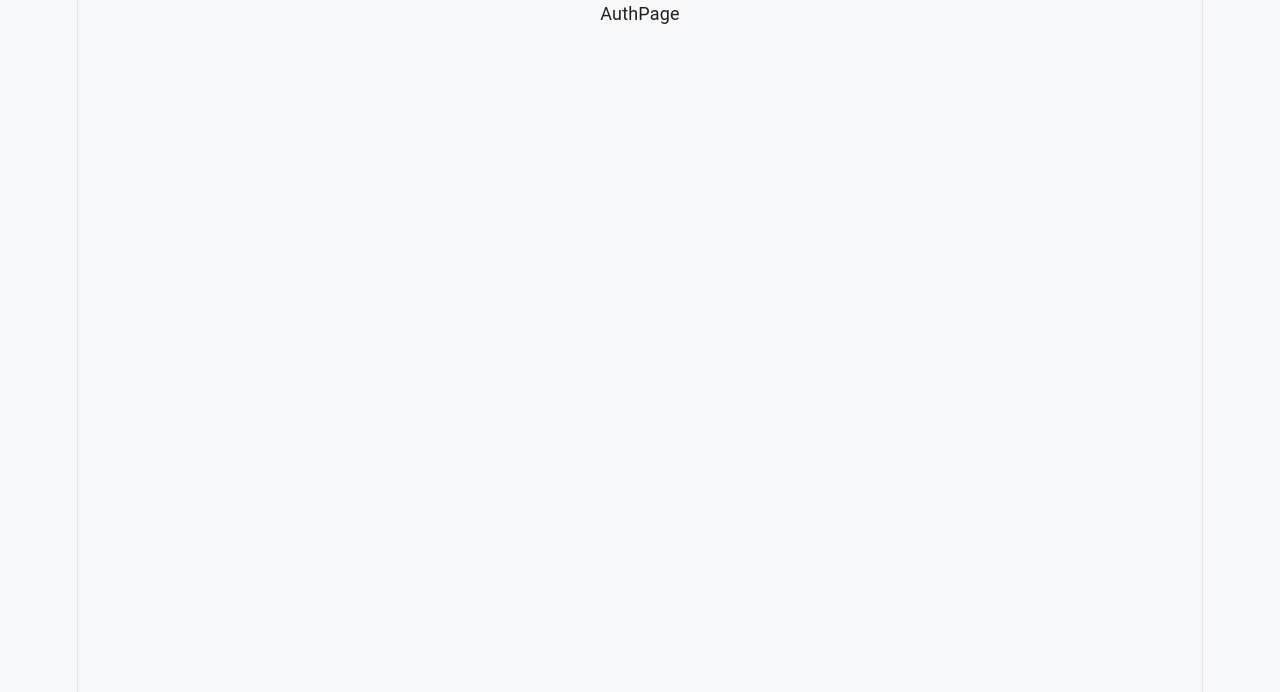
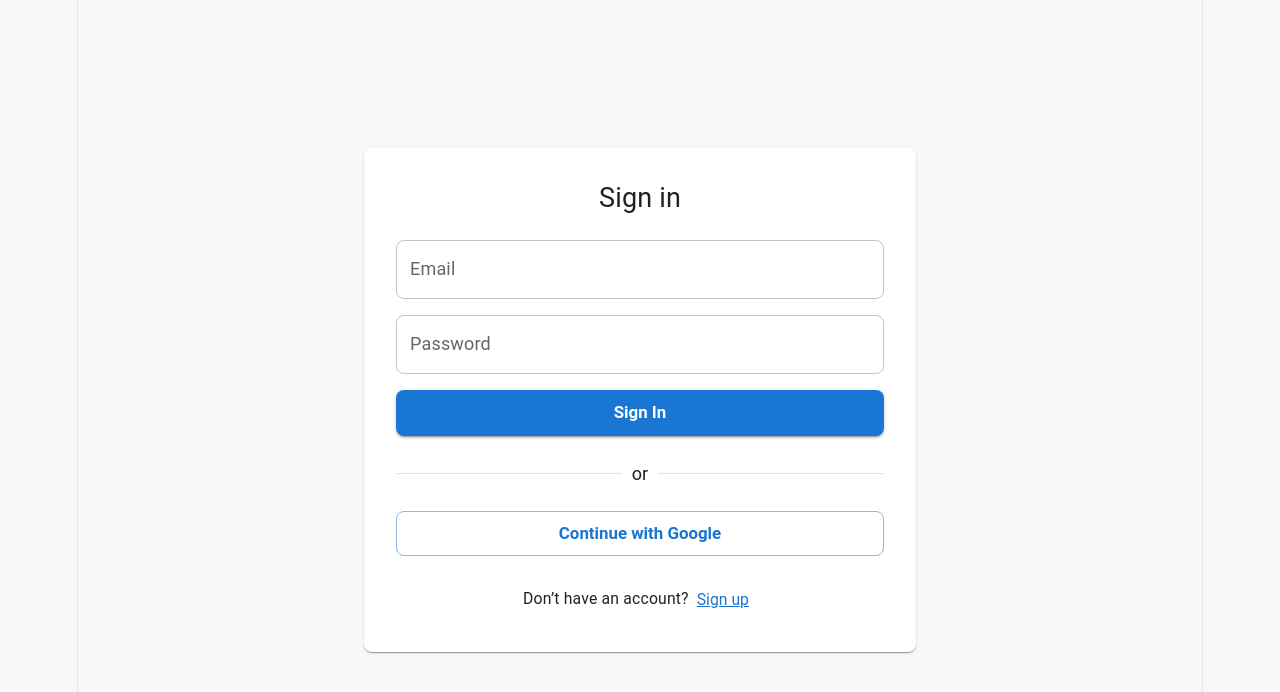
Before and after one commit to Londort/gymapp2, a React (Vite) app: page /auth in a window 1280 px wide. Shown: the top 692 px of the page. Built offline with nearby package versions, Linux system fonts and the light colour scheme.

Commit message:
Create AuthPage layout + Add login form + Add validation schema

```diff
--- a/package.json
+++ b/package.json
@@ -12,12 +12,15 @@
   "dependencies": {
     "@emotion/react": "^11.14.0",
     "@emotion/styled": "^11.14.1",
+    "@hookform/resolvers": "^5.2.2",
     "@mui/icons-material": "^9.0.0",
     "@mui/material": "^9.0.0",
     "@supabase/supabase-js": "^2.105.0",
     "react": "^19.2.4",
     "react-dom": "^19.2.4",
-    "react-router-dom": "^7.14.2"
+    "react-hook-form": "^7.74.0",
+    "react-router-dom": "^7.14.2",
+    "zod": "^4.3.6"
   },
   "devDependencies": {
     "@eslint/js": "^9.39.4",
--- /dev/null
+++ b/src/features/auth/AuthForm.jsx
@@ -0,0 +1,96 @@
+// src/features/auth/components/AuthForm.jsx
+import { Stack, Typography, TextField, Button, Divider } from '@mui/material';
+import { useForm } from 'react-hook-form';
+import { zodResolver } from '@hookform/resolvers/zod';
+
+import { loginSchema, registerSchema } from '@/features/auth/auth.schema';
+
+export default function AuthForm({ mode, onSwitchMode }) {
+  const isLogin = mode === 'login';
+
+  const {
+    register,
+    handleSubmit,
+    formState: { errors },
+    reset,
+  } = useForm({
+    resolver: zodResolver(isLogin ? loginSchema : registerSchema),
+    defaultValues: {
+      email: '',
+      password: '',
+      confirmPassword: '',
+    },
+  });
+
+  function onSubmit(data) {
+    console.log('Auth form data:', data);
+  }
+
+  function handleSwitchMode() {
+    reset();
+    onSwitchMode();
+  }
+
+  return (
+    <Stack spacing={3}>
+      <Typography variant="h5" fontWeight={700} textAlign="right">
+        {isLogin ? 'Sign in' : 'Sign up'}
+      </Typography>
+
+      <Stack component="form" spacing={2} onSubmit={handleSubmit(onSubmit)}>
+        <TextField
+          label="Email"
+          type="email"
+          fullWidth
+          {...register('email')}
+          error={!!errors.email}
+          helperText={errors.email?.message}
+        />
+
+        <TextField
+          label="Password"
+          type="password"
+          fullWidth
+          {...register('password')}
+          error={!!errors.password}
+          helperText={errors.password?.message}
+        />
+
+        {!isLogin && (
+          <TextField
+            label="Confirm password"
+            type="password"
+            fullWidth
+            {...register('confirmPassword')}
+            error={!!errors.confirmPassword}
+            helperText={errors.confirmPassword?.message}
+          />
+        )}
+
+        <Button type="submit" variant="contained" size="large" fullWidth>
+          {isLogin ? 'Sign In' : 'Create account'}
+        </Button>
+      </Stack>
+
+      <Divider>or</Divider>
+
+      <Button variant="outlined" size="large" fullWidth>
+        Continue with Google
+      </Button>
+
+      <Typography variant="body2" textAlign="center">
+        {isLogin ? 'Don’t have an account?' : 'Already have an account?'}
+        <Button
+          type="button"
+          sx={{
+            fontWeight: 400,
+            textDecoration: 'underline',
+          }}
+          onClick={handleSwitchMode}
+        >
+          {isLogin ? 'Sign up' : 'Sign in'}
+        </Button>
+      </Typography>
+    </Stack>
+  );
+}
--- /dev/null
+++ b/src/features/auth/auth.schema.js
@@ -0,0 +1,27 @@
+// src/features/auth/validation/auth.schema.js
+import { z } from 'zod';
+
+// Login schema
+
+export const loginSchema = z.object({
+  email: z.string().min(1, 'Email is required').email('Invalid email address'),
+  password: z.string().min(1, 'Password is required'),
+});
+
+//Register schema
+
+export const registerSchema = z
+  .object({
+    email: z
+      .string()
+      .min(1, 'Email is required')
+      .email('Invalid email address'),
+
+    password: z.string().min(6, 'Password must be at least 6 characters'),
+
+    confirmPassword: z.string().min(1, 'Please confirm your password'),
+  })
+  .refine((data) => data.password === data.confirmPassword, {
+    message: 'Passwords do not match',
+    path: ['confirmPassword'],
+  });
--- a/src/pages/AuthPage.jsx
+++ b/src/pages/AuthPage.jsx
@@ -1,7 +1,23 @@
-import React from 'react';
+// src/pages/auth/AuthPage.jsx
+import { useState } from 'react';
+import { Box, Container, Paper } from '@mui/material';
+import theme from '@/styles/theme';
+import AuthForm from '@/features/auth/AuthForm';
 
-const AuthPage = () => {
-  return <div>AuthPage</div>;
-};
-
-export default AuthPage;
+export default function AuthPage() {
+  const [mode, setMode] = useState('login');
+  return (
+    <Container maxWidth="sm">
+      <Box sx={{ minHeight: '100vh', display: 'flex', alignItems: 'center' }}>
+        <Paper sx={{ width: '100%', p: 4 }}>
+          <AuthForm
+            mode={mode}
+            onSwitchMode={() =>
+              setMode(mode === 'login' ? 'register' : 'login')
+            }
+          />
+        </Paper>
+      </Box>
+    </Container>
+  );
+}
--- a/src/styles/theme.js
+++ b/src/styles/theme.js
@@ -15,7 +15,7 @@ const theme = createTheme({
     },
   },
   shape: {
-    borderRadius: 12,
+    borderRadius: 8,
   },
   spacing: 8,
   typography: {
```
Also changed, not shown: 1 other file (tests, documents, lock files or other folders).
